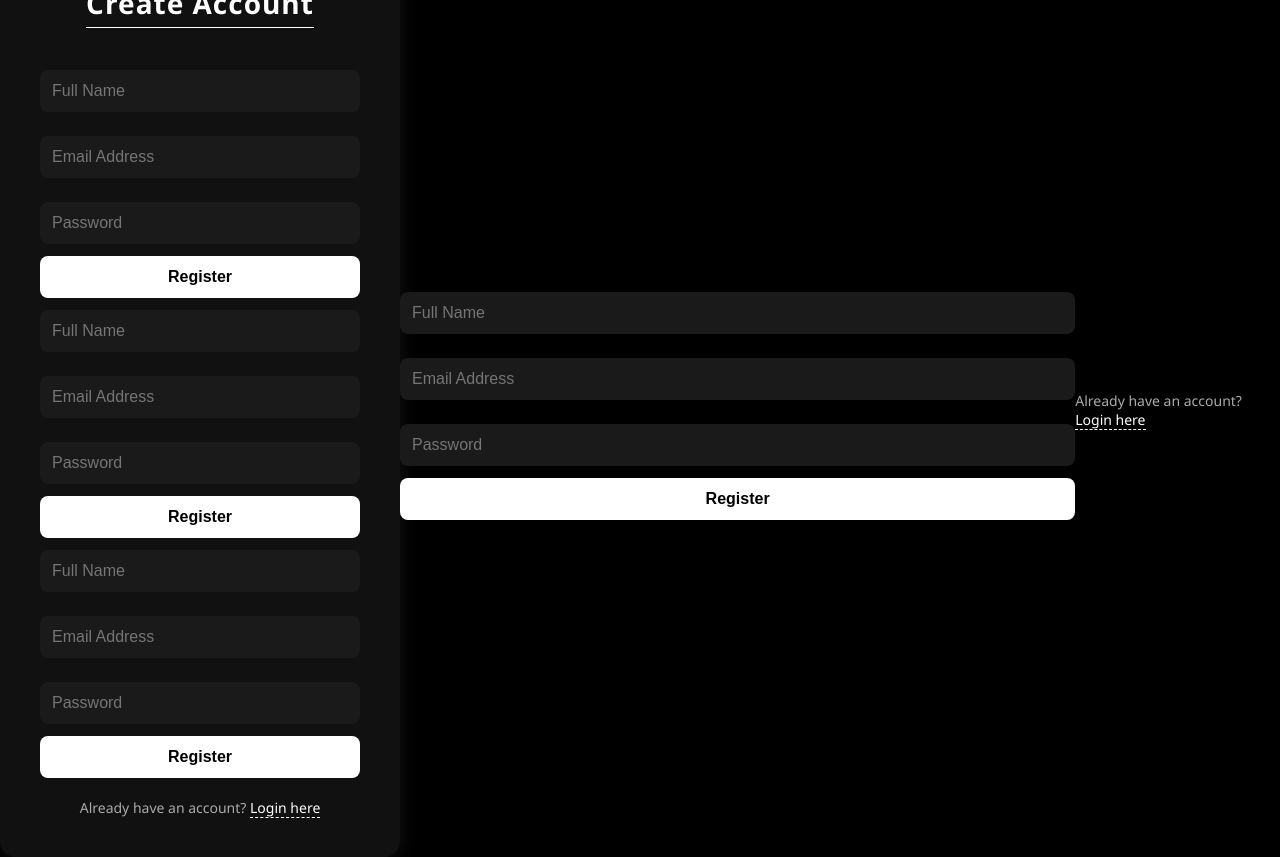
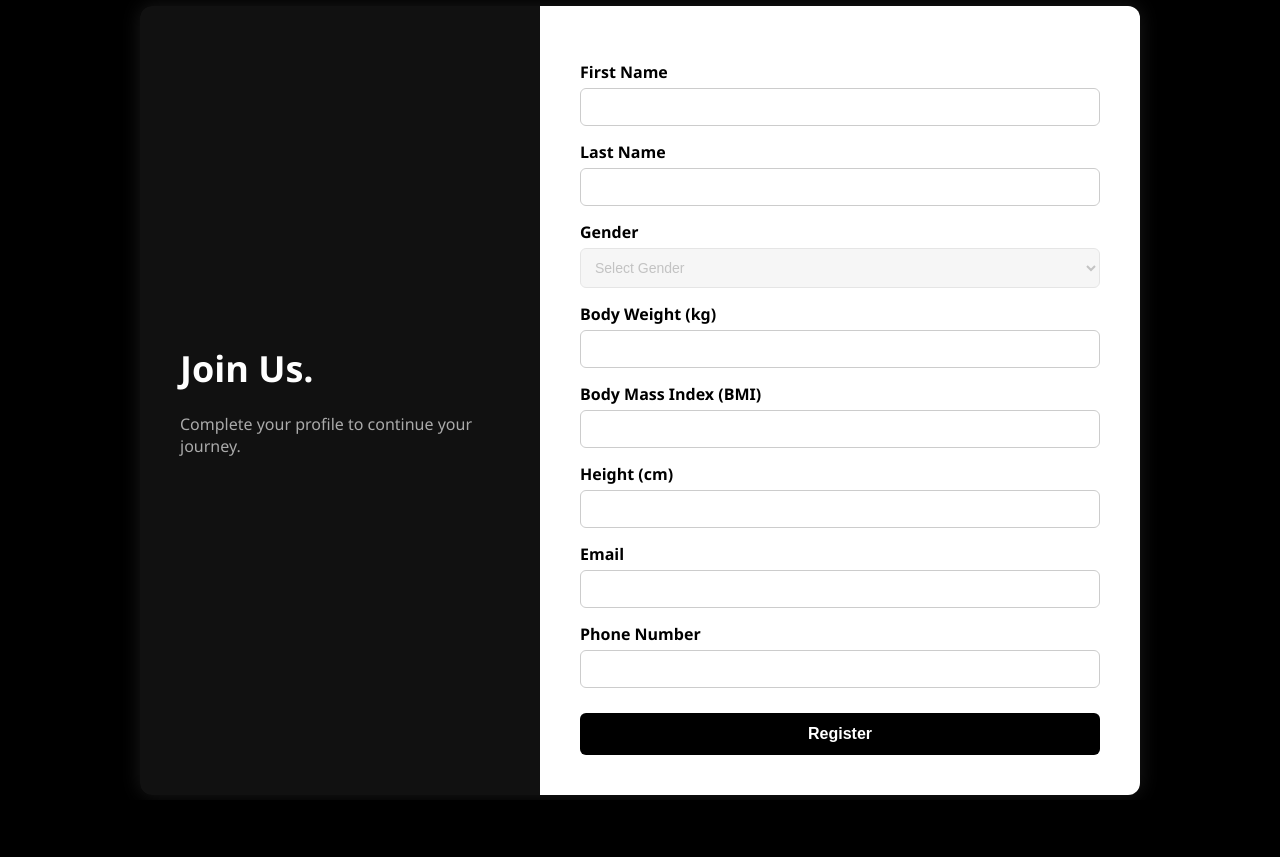
Before and after one commit to AmitVerma1575/GYM-, a plain HTML site: page Account-pages/registerd.html in a window 1280 px wide. After the commit the page ends 800 px from the top, so only its background shows below. Drawn offline with Linux system fonts and the light colour scheme.

Commit message:
login/registration update

```diff
--- a/Account-pages/login-style/rigisterd.css
+++ b/Account-pages/login-style/rigisterd.css
@@ -1,375 +1,111 @@
 * {
+  box-sizing: border-box;
   margin: 0;
   padding: 0;
-  box-sizing: border-box;
 }
 
 body {
   background: #000;
-  color: #fff;
+  color: white;
   font-family: 'Segoe UI', sans-serif;
-  height: 100vh;
   display: flex;
   justify-content: center;
   align-items: center;
-  animation: fadeIn 1s ease-in;
+  height: 100vh;
 }
 
-.container {
+.wrapper {
+  display: flex;
+  width: 80%;
+  max-width: 1000px;
+  box-shadow: 0 0 20px rgba(255, 255, 255, 0.1);
+  border-radius: 12px;
+  overflow: hidden;
+  animation: slideIn 1s ease-out;
+}
+
+.left-panel {
+  width: 40%;
   background: #111;
   padding: 40px;
-  border-radius: 16px;
-  box-shadow: 0 0 20px rgba(255, 255, 255, 0.08);
-  width: 100%;
-  max-width: 400px;
-  text-align: center;
+  display: flex;
+  flex-direction: column;
+  justify-content: center;
 }
 
-.title {
-  margin-bottom: 30px;
-  font-size: 28px;
-  letter-spacing: 1px;
-  border-bottom: 1px solid #fff;
-  display: inline-block;
-  padding-bottom: 5px;
+.left-panel h1 {
+  font-size: 36px;
+  margin-bottom: 20px;
 }
 
-form input {
-  width: 100%;
-  padding: 12px;
-  margin: 12px 0;
-  border: none;
-  border-radius: 8px;
-  background: #1a1a1a;
-  color: white;
-  font-size: 1em;
-  transition: 0.3s ease;
-}
-
-form input:focus {
-  outline: none;
-  background: #222;
-  box-shadow: 0 0 10px #fff2;
-}
-
-button {
-  width: 100%;
-  padding: 12px;
-  background: white;
-  color: black;
-  border: none;
-  border-radius: 8px;
-  font-weight: bold;
+.left-panel p {
   font-size: 16px;
-  cursor: pointer;
-  transition: 0.3s ease;
-}
-
-button:hover {
-  background: #eaeaea;
-}
-
-.login-link {
-  margin-top: 20px;
-  font-size: 14px;
   color: #aaa;
 }
 
-.login-link a {
-  color: white;
-  text-decoration: none;
-  border-bottom: 1px dashed white;
+.form-box {
+  width: 60%;
+  background: #fff;
+  color: #000;
+  padding: 40px;
 }
 
-@keyframes fadeIn {
-  from { opacity: 0; transform: translateY(20px); }
-  to   { opacity: 1; transform: translateY(0); }
+form {
+  display: flex;
+  flex-direction: column;
 }
 
- ✨ Make registration form bigger */
-.container.active-panel .sign-up form {
-  transform: scale(1.15);
+form label {
+  font-weight: bold;
+  margin-top: 15px;
+  margin-bottom: 5px;
 }
 
-.container.active-panel .sign-up form h2 {
-  font-size: 28px;
+form input,
+form select {
+  padding: 10px;
+  border-radius: 6px;
+  border: 1px solid #ccc;
+  font-size: 14px;
+  outline: none;
 }
 
-.container.active-panel .sign-up form input {
-  padding: 16px;
-  font-size: 16px;
+.gender-select {
+  background-color: #eee;
+  color: #888;
+  opacity: 0.5; /* Simulating faulty dropdown UX */
+  pointer-events: auto;
 }
 
-.container.active-panel .sign-up form button {
-  padding: 14px;
+form button {
+  margin-top: 25px;
+  padding: 12px;
+  background: black;
+  color: white;
+  border: none;
+  border-radius: 6px;
   font-size: 16px;
+  cursor: pointer;
+  transition: 0.3s;
 }
 
- ✨ Make registration form bigger */
-.container.active-panel .sign-up form {
-  transform: scale(1.15);
+form button:hover {
+  background: #333;
 }
 
-.container.active-panel .sign-up form h2 {
-  font-size: 28px;
+@keyframes slideIn {
+  from {
+    transform: translateY(40px);
+    opacity: 0;
+  }
+  to {
+    transform: translateY(0);
+    opacity: 1;
+  }
 }
 
-.container.active-panel .sign-up form input {
-  padding: 16px;
-  font-size: 16px;
+.register{
+  text-decoration: none ;
+  color: white;
+  font-weight: 600;
 }
-
-.container.active-panel .sign-up form button {
-  padding: 14px;
-  font-size: 16px;
-}
-
-
-
-button:hover {
-  background: #eaeaea;
-}
-
-.login-link {
-  margin-top: 20px;
-  font-size: 14px;
-  color: #aaa;
-}
-
-.login-link a {
-  color: white;
-  text-decoration: none;
-  border-bottom: 1px dashed white;
-}
-
-@keyframes fadeIn {
-  from { opacity: 0; transform: translateY(20px); }
-  to   { opacity: 1; transform: translateY(0); }
-}
-
- ✨ Make registration form bigger */
-.container.active-panel .sign-up form {
-  transform: scale(1.15);
-}
-
-.container.active-panel .sign-up form h2 {
-  font-size: 28px;
-}
-
-.container.active-panel .sign-up form input {
-  padding: 16px;
-  font-size: 16px;
-}
-
-.container.active-panel .sign-up form button {
-  padding: 14px;
-  font-size: 16px;
-}
-
- ✨ Make registration form bigger */
-.container.active-panel .sign-up form {
-  transform: scale(1.15);
-}
-
-.container.active-panel .sign-up form h2 {
-  font-size: 28px;
-}
-
-.container.active-panel .sign-up form input {
-  padding: 16px;
-  font-size: 16px;
-}
-
-.container.active-panel .sign-up form button {
-  padding: 14px;
-  font-size: 16px;
-}
-
-
-
-* {
-  margin: 0;
-  padding: 0;
-  box-sizing: border-box;
-}
-
-body {
-  background: #000;
-  color: #fff;
-  font-family: 'Segoe UI', sans-serif;
-  height: 100vh;
-  display: flex;
-  justify-content: center;
-  align-items: center;
-  animation: fadeIn 1s ease-in;
-}
-
-.container {
-  background: #111;
-  padding: 40px;
-  border-radius: 16px;
-  box-shadow: 0 0 20px rgba(255, 255, 255, 0.08);
-  width: 100%;
-  max-width: 400px;
-  text-align: center;
-}
-
-.title {
-  margin-bottom: 30px;
-  font-size: 28px;
-  letter-spacing: 1px;
-  border-bottom: 1px solid #fff;
-  display: inline-block;
-  padding-bottom: 5px;
-}
-
-form input {
-  width: 100%;
-  padding: 12px;
-  margin: 12px 0;
-  border: none;
-  border-radius: 8px;
-  background: #1a1a1a;
-  color: white;
-  font-size: 1em;
-  transition: 0.3s ease;
-}
-
-form input:focus {
-  outline: none;
-  background: #222;
-  box-shadow: 0 0 10px #fff2;
-}
-
-button {
-  width: 100%;
-  padding: 12px;
-  background: white;
-  color: black;
-  border: none;
-  border-radius: 8px;
-  font-weight: bold;
-  font-size: 16px;
-  cursor: pointer;
-  transition: 0.3s ease;
-}
-
-button:hover {
-  background: #eaeaea;
-}
-
-.login-link {
-  margin-top: 20px;
-  font-size: 14px;
-  color: #aaa;
-}
-
-.login-link a {
-  color: white;
-  text-decoration: none;
-  border-bottom: 1px dashed white;
-}
-
-@keyframes fadeIn {
-  from { opacity: 0; transform: translateY(20px); }
-  to   { opacity: 1; transform: translateY(0); }
-}
-
- ✨ Make registration form bigger */
-.container.active-panel .sign-up form {
-  transform: scale(1.15);
-}
-
-.container.active-panel .sign-up form h2 {
-  font-size: 28px;
-}
-
-.container.active-panel .sign-up form input {
-  padding: 16px;
-  font-size: 16px;
-}
-
-.container.active-panel .sign-up form button {
-  padding: 14px;
-  font-size: 16px;
-}
-
- ✨ Make registration form bigger */
-.container.active-panel .sign-up form {
-  transform: scale(1.15);
-}
-
-.container.active-panel .sign-up form h2 {
-  font-size: 28px;
-}
-
-.container.active-panel .sign-up form input {
-  padding: 16px;
-  font-size: 16px;
-}
-
-.container.active-panel .sign-up form button {
-  padding: 14px;
-  font-size: 16px;
-}
-
-
-
-button:hover {
-  background: #eaeaea;
-}
-
-.login-link {
-  margin-top: 20px;
-  font-size: 14px;
-  color: #aaa;
-}
-
-.login-link a {
-  color: white;
-  text-decoration: none;
-  border-bottom: 1px dashed white;
-}
-
-@keyframes fadeIn {
-  from { opacity: 0; transform: translateY(20px); }
-  to   { opacity: 1; transform: translateY(0); }
-}
-
- ✨ Make registration form bigger */
-.container.active-panel .sign-up form {
-  transform: scale(1.15);
-}
-
-.container.active-panel .sign-up form h2 {
-  font-size: 28px;
-}
-
-.container.active-panel .sign-up form input {
-  padding: 16px;
-  font-size: 16px;
-}
-
-.container.active-panel .sign-up form button {
-  padding: 14px;
-  font-size: 16px;
-}
-
- ✨ Make registration form bigger */
-.container.active-panel .sign-up form {
-  transform: scale(1.15);
-}
-
-.container.active-panel .sign-up form h2 {
-  font-size: 28px;
-}
-
-.container.active-panel .sign-up form input {
-  padding: 16px;
-  font-size: 16px;
-}
-
-.container.active-panel .sign-up form button {
-  padding: 14px;
-  font-size: 16px;
-}
--- a/Account-pages/registerd.html
+++ b/Account-pages/registerd.html
@@ -3,42 +3,51 @@
 <head>
   <meta charset="UTF-8" />
   <meta name="viewport" content="width=device-width, initial-scale=1.0"/>
-  <title>Register</title>
-  <link rel="stylesheet" href="./login-style/rigisterd.css"/>
+  <title>New Registration UI</title>
+  <link rel="stylesheet" href="./login-style/rigisterd.css" />
 </head>
 <body>
-  <div class="container">
-    <h1 class="title">Create Account</h1>
-    <form>
-      <input type="text" placeholder="Full Name" required />
-      <input type="email" placeholder="Email Address" required />
-      <input type="password" placeholder="Password" required />
-      <button type="submit">Register</button>
-    </form>
+  <div class="wrapper">
+    <div class="left-panel">
+      <h1>Join Us.</h1>
+      <p>Complete your profile to continue your journey.</p>
+    </div>
 
-    <form>
-      <input type="text" placeholder="Full Name" required />
-      <input type="email" placeholder="Email Address" required />
-      <input type="password" placeholder="Password" required />
-      <button type="submit">Register</button>
-    </form>
+    <div class="form-box">
+      <form>
+        <label>First Name</label>
+        <input type="text" required />
 
+        <label>Last Name</label>
+        <input type="text" required />
 
-    <form>
-      <input type="text" placeholder="Full Name" required />
-      <input type="email" placeholder="Email Address" required />
-      <input type="password" placeholder="Password" required />
-      <button type="submit">Register</button>
-    </form>
-    <p class="login-link">Already have an account? <a href="#">Login here</a></p>
-  </div>
-  <form>
-      <input type="text" placeholder="Full Name" required />
-      <input type="email" placeholder="Email Address" required />
-      <input type="password" placeholder="Password" required />
-      <button type="submit">Register</button>
-    </form>
-    <p class="login-link">Already have an account? <a href="#">Login here</a></p>
+        <label>Gender</label>
+        <!-- Intentional UI flaw: low opacity & confusing design -->
+        <select class="gender-select" required>
+          <option selected disabled>Select Gender</option>
+          <option>Male</option>
+          <option>Female</option>
+          <option>Other</option>
+        </select>
+
+        <label>Body Weight (kg)</label>
+        <input type="number" required />
+
+        <label>Body Mass Index (BMI)</label>
+        <input type="number" step="0.01" required />
+
+        <label>Height (cm)</label>
+        <input type="number" step="0.01" required />
+
+        <label>Email</label>
+        <input type="email" required />
+
+        <label>Phone Number</label>
+        <input type="tel" required />
+
+        <button type="submit"><a class="register" href="../index.html">Register</a></button>
+      </form>
+    </div>
   </div>
 </body>
 </html>
```
Also changed, not shown: Account-pages/login.html (+1 -1 lines), index-style/index.css (+14 -0 lines), index.html (+3 -7 lines).
